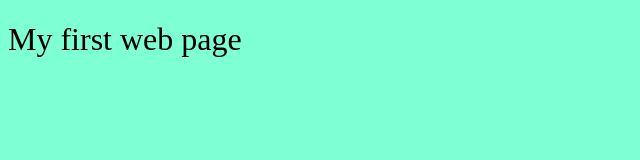
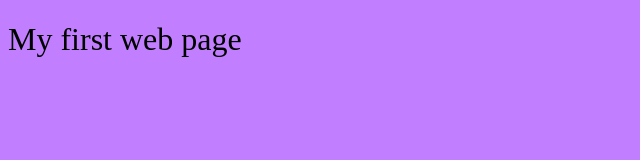
Before and after one commit to igreknet/testing-repo, a plain HTML site: page index.html in a window 1280 px wide. Shown: the whole page, without its empty margins (0-640 px from the left). Drawn offline with Linux system fonts and the light colour scheme.

Commit message:
change background-color

```diff
--- a/css/style.css
+++ b/css/style.css
@@ -1,5 +1,5 @@
 body {
-    background-color: aquamarine;
+    background-color: rgb(193, 127, 255);
 }
 
 h1 {
```
